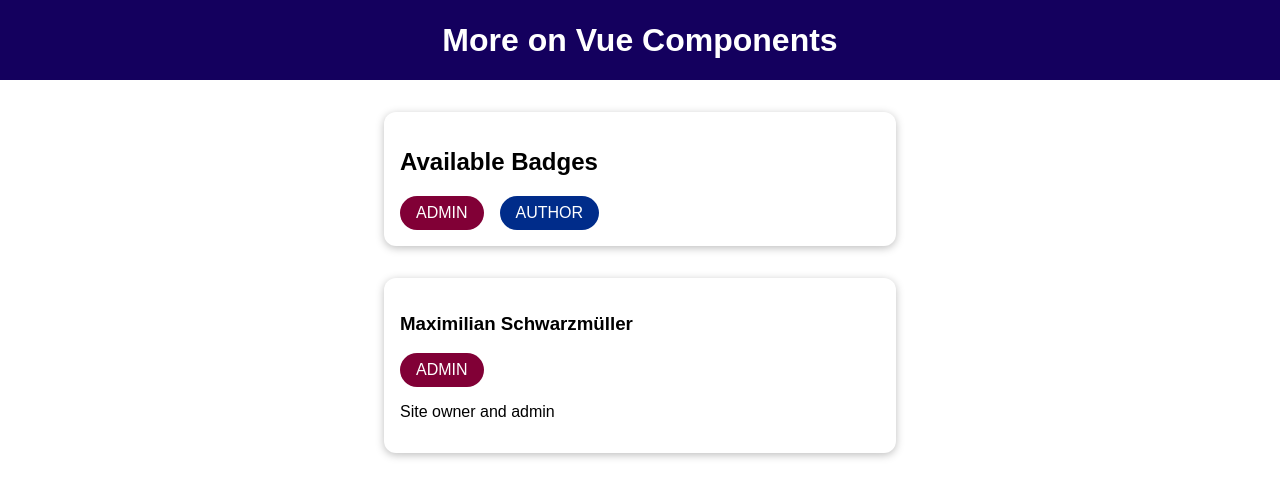
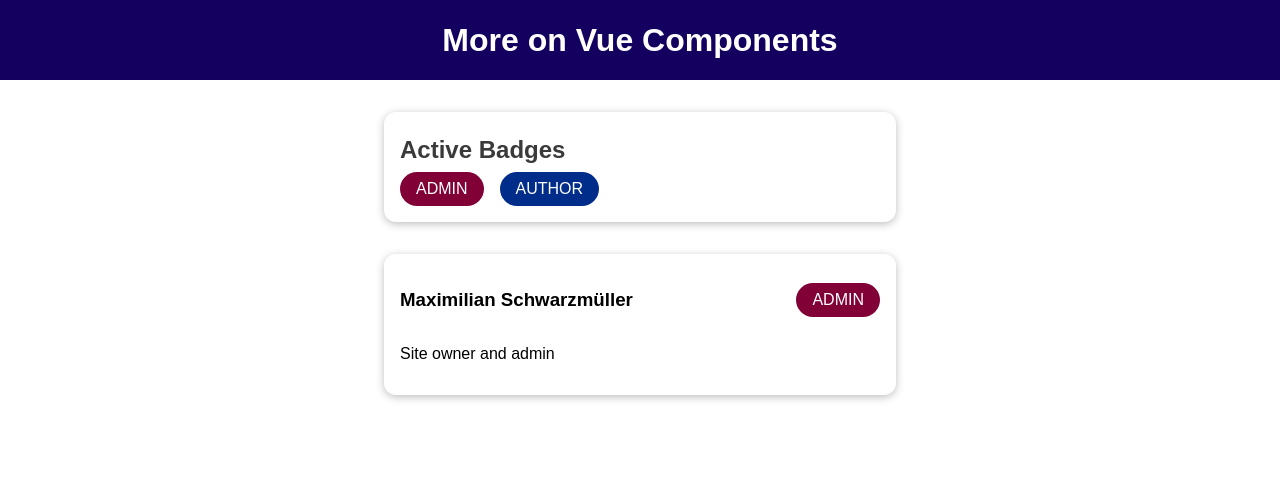
Before and after one commit to TripleNine666/vue-app-109, a Vue app: page / in a window 1280 px wide. Shown: the top 498 px of the page. Built offline with nearby package versions, Linux system fonts and the light colour scheme.

Commit message:
v-slot (#)

```diff
--- a/src/components/BadgeList.vue
+++ b/src/components/BadgeList.vue
@@ -1,6 +1,10 @@
 <template>
+  <section>
     <base-card>
-    <h2>Available Badges</h2>
+      <template #header>
+        <h2>Active Badges</h2>
+      </template>
+      <template #default>
         <ul>
           <li>
             <base-badge type="admin" caption="ADMIN"></base-badge>
@@ -9,10 +13,16 @@
             <base-badge type="author" caption="AUTHOR"></base-badge>
           </li>
         </ul>
+      </template>
     </base-card>
+  </section>
 </template>
 
 <style scoped>
+section h2 {
+  margin: 0.5rem 0;
+  color: #3a3a3a;
+}
 ul {
   list-style: none;
   margin: 0;
--- a/src/components/BaseCard.vue
+++ b/src/components/BaseCard.vue
@@ -1,5 +1,10 @@
 <template>
   <div>
+    <header v-if="$slots.header">
+      <slot name="header">
+        <!-- <h2>Default text</h2> -->
+      </slot>
+    </header>
     <slot></slot>
   </div>
 </template>
@@ -9,6 +14,11 @@ export default {};
 </script>
 
 <style scoped>
+header {
+  display: flex;
+  justify-content: space-between;
+  align-items: center;
+}
 div {
   margin: 2rem auto;
   max-width: 30rem;
@@ -16,8 +26,4 @@ div {
   box-shadow: 0 2px 8px rgba(0, 0, 0, 0.26);
   padding: 1rem;
 }
-div h2 {
-  margin: 0.5rem 0;
-  color: #3a3a3a;
-}
 </style>
--- a/src/components/UserInfo.vue
+++ b/src/components/UserInfo.vue
@@ -1,11 +1,15 @@
 <template>
-  <base-card>
-    <header>
-      <h3>{{ fullName }}</h3>
-      <base-badge :type="role" :caption="role.toUpperCase()"></base-badge>
-    </header>
-    <p>{{ infoText }}</p>
-  </base-card>
+  <section>
+    <base-card>
+      <template #header>
+        <h3>{{ fullName }}</h3>
+        <base-badge :type="role" :caption="role.toUpperCase()"></base-badge>
+      </template>
+      <template #default>
+        <p>{{ infoText }}</p>
+      </template>
+    </base-card>
+  </section>
 </template>
 
 <script>
@@ -15,11 +19,3 @@ export default {
   props: ["fullName", "infoText", "role"],
 };
 </script>
-
-<style scoped>
-section header {
-  display: flex;
-  justify-content: space-between;
-  align-items: center;
-}
-</style>
```
Lines whose indentation alone changed are shown as unchanged.
